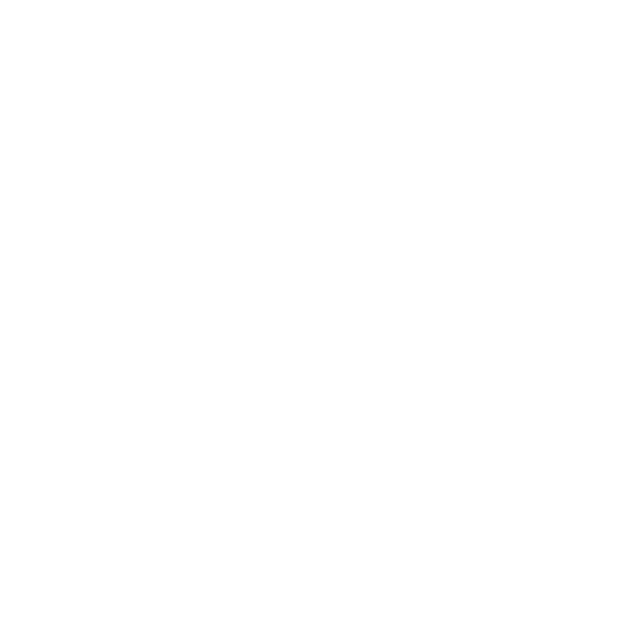
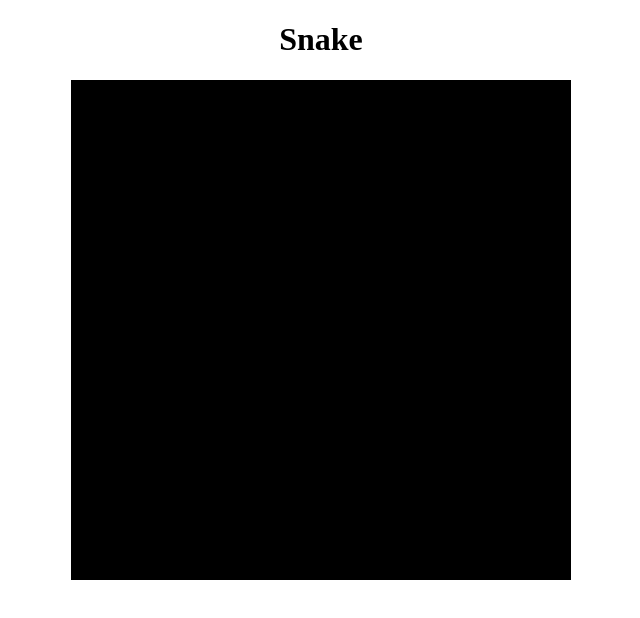
Before and after one commit to Ahsan-Zaidi/snake, a plain HTML site: page index.html in a window 1280 px wide. Shown: the whole page, without its empty margins (319-959 px from the left). Drawn offline with Linux system fonts and the light colour scheme.

Commit message:
calculations of sizing

```diff
--- a/index.html
+++ b/index.html
@@ -4,9 +4,12 @@
     <meta charset="UTF-8">
     <meta http-equiv="X-UA-Compatible" content="IE=edge">
     <meta name="viewport" content="width=device-width, initial-scale=1.0">
-    <title>Document</title>
+    <title>Snake</title>
+    <link rel="stylesheet" href="snake.css">
+    <script src="snake.js"></script>
 </head>
 <body>
-
+    <h1>Snake</h1>
+    <canvas id="board"></canvas>
 </body>
 </html>
--- a/snake.css
+++ b/snake.css
@@ -0,0 +1,4 @@
+body {
+    font-family: 'Times New Roman', Times, serif;
+    text-align: center;
+}
--- a/snake.js
+++ b/snake.js
@@ -0,0 +1,24 @@
+//board
+var blockSize = 25;
+var rows = 20;
+var cols = 20;
+var board;
+var context;
+
+//snakes head
+var snakeX = blockSize * 5;
+var snakeY = blockSize * 5;
+
+window.onload = function() {
+    board = document.getElementById("board");
+    board.height = rows * blockSize;
+    board.width = cols * blockSize;
+    context = board.getContext("2d"); //used for drawing on the board
+
+    update();
+}
+
+function update() {
+    context.fillStyle = "black";
+    context.fillRect(0, 0, board.width, board.height)
+}
```
